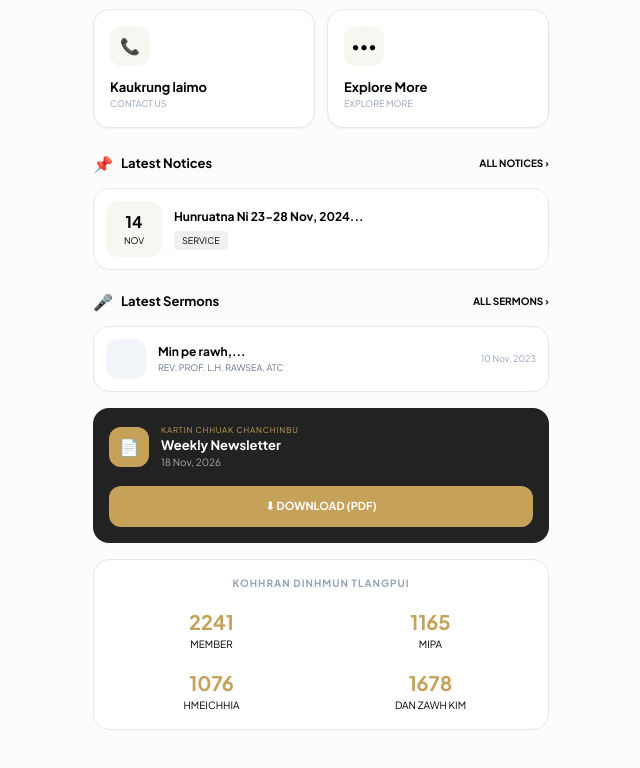
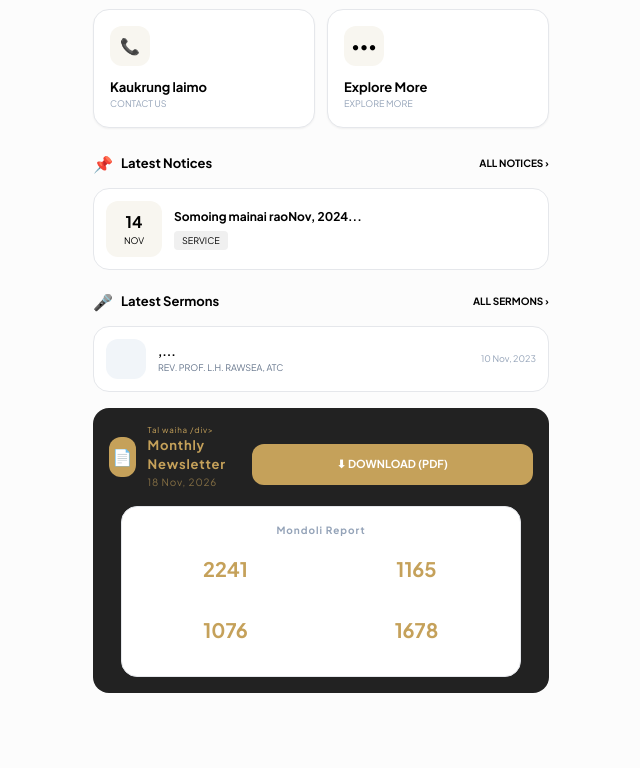
Before and after one commit to jimmyapet1-design/Bbc-Shalom-web, a plain HTML site: page index.html in a window 1280 px wide. Shown: the part 900-1668 px from the top of the page, without its empty margins (319-959 px from the left). Drawn offline with nearby package versions, Linux system fonts and the light colour scheme.

Commit message:
Update committee and service details in index.html

```diff
--- a/index.html
+++ b/index.html
@@ -48,7 +48,7 @@
     </div>
     <div class="bg-white p-4 rounded-2xl border shadow-sm">
       <div class="w-10 h-10 bg-[#f8f6f0] rounded-xl flex items-center justify-center text-[18px]">🪪</div>
-      <div class="mt-3 font-bold text-[13px]">Kohhran<br>Committee</div>
+      <div class="mt-3 font-bold text-[13px]">Mondoli<br>Committee</div>
       <div class="text-[9px] text-slate-400">COMMITTEE MEMBERS</div>
     </div>
 
@@ -117,7 +117,7 @@
   </div>
   <div class="bg-white mt-3 p-3 rounded-2xl border flex gap-3 items-center">
     <div class="bg-[#f8f6f0] w-14 h-14 rounded-xl flex flex-col items-center justify-center"><span class="font-bold">14</span><span class="text-[9px]">NOV</span></div>
-    <div><div class="font-bold text-[12px]">Hunruatna Ni 23-28 Nov, 2024...</div><div class="text-[9px] bg-[#f0f0f0] inline px-2 py-1 rounded mt-1">SERVICE</div></div>
+    <div><div class="font-bold text-[12px]">Somoing  mainai raoNov, 2024...</div><div class="text-[9px] bg-[#f0f0f0] inline px-2 py-1 rounded mt-1">SERVICE</div></div>
   </div>
 </div>
 
@@ -129,7 +129,7 @@
   </div>
   <div class="bg-white mt-3 p-3 rounded-2xl border flex gap-3 items-center">
     <div class="w-10 h-10 bg-slate-100 rounded-xl"></div>
-    <div class="flex-1"><div class="font-bold text-[12px]">Min pe rawh,...</div><div class="text-[9px] text-slate-500">REV. PROF. L.H. RAWSEA, ATC</div></div>
+    <div class="flex-1"><div class="font-bold text-[12px]"> ,...</div><div class="text-[9px] text-slate-500">REV. PROF. L.H. RAWSEA, ATC</div></div>
     <div class="text-[9px] text-slate-400">10 Nov, 2023</div>
   </div>
 </div>
@@ -139,8 +139,8 @@
   <div class="flex gap-3 items-center">
     <div class="w-10 h-10 bg-[#c5a15a] rounded-xl flex items-center justify-center">📄</div>
     <div>
-      <div class="text-[8px] tracking-widest text-[#c5a15a]">KARTIN CHHUAK CHANCHINBU</div>
-      <div class="font-bold text-[13px]">Weekly Newsletter</div>
+      <div class="text-[8px] tracking-widest text-[#c5a15a]">Tal waiha /div>
+      <div class="font-bold text-[13px]">Monthly Newsletter</div>
       <div class="text-[10px] opacity-60">18 Nov, 2026</div>
     </div>
   </div>
@@ -149,12 +149,12 @@
 
 <!-- STATS -->
 <div class="mx-3 mt-4 bg-white rounded-2xl border p-4">
-  <div class="text-[10px] tracking-widest text-slate-400 font-bold text-center">KOHHRAN DINHMUN TLANGPUI</div>
+  <div class="text-[10px] tracking-widest text-slate-400 font-bold text-center">Mondoli Report</div>
   <div class="grid grid-cols-2 gap-4 mt-4 text-center">
     <div><div class="font-bold text-[#c5a15a] text-[20px]">2241</div><div class="text-[10px]">MEMBER</div></div>
-    <div><div class="font-bold text-[#c5a15a] text-[20px]">1165</div><div class="text-[10px]">MIPA</div></div>
-    <div><div class="font-bold text-[#c5a15a] text-[20px]">1076</div><div class="text-[10px]">HMEICHHIA</div></div>
-    <div><div class="font-bold text-[#c5a15a] text-[20px]">1678</div><div class="text-[10px]">DAN ZAWH KIM</div></div>
+    <div><div class="font-bold text-[#c5a15a] text-[20px]">1165</div><div class="text-[10px]">chla</div></div>
+    <div><div class="font-bold text-[#c5a15a] text-[20px]">1076</div><div class="text-[10px]">Broi</div></div>
+    <div><div class="font-bold text-[#c5a15a] text-[20px]">1678</div><div class="text-[10px]">Baptistma lainai</div></div>
   </div>
 </div>
 
```
